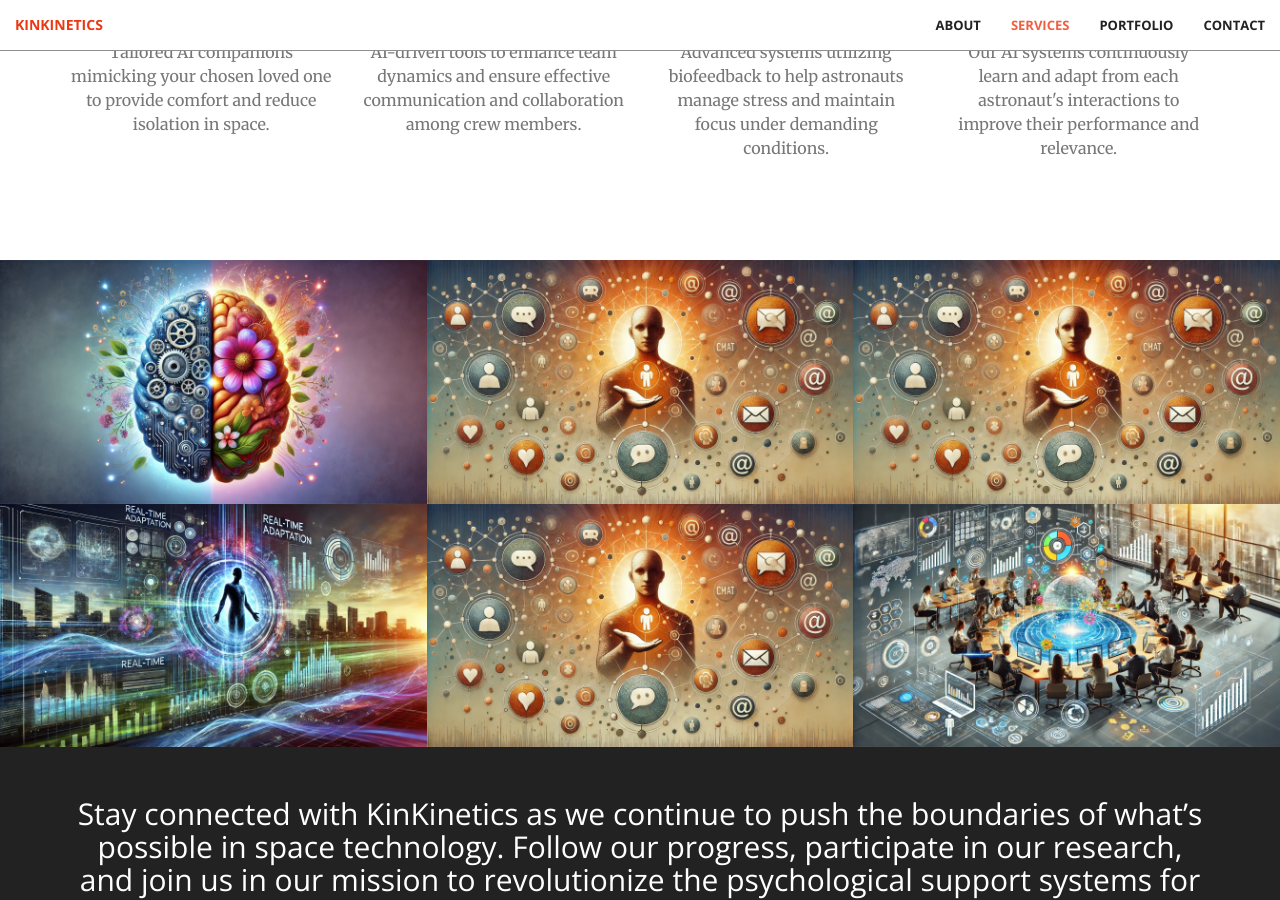
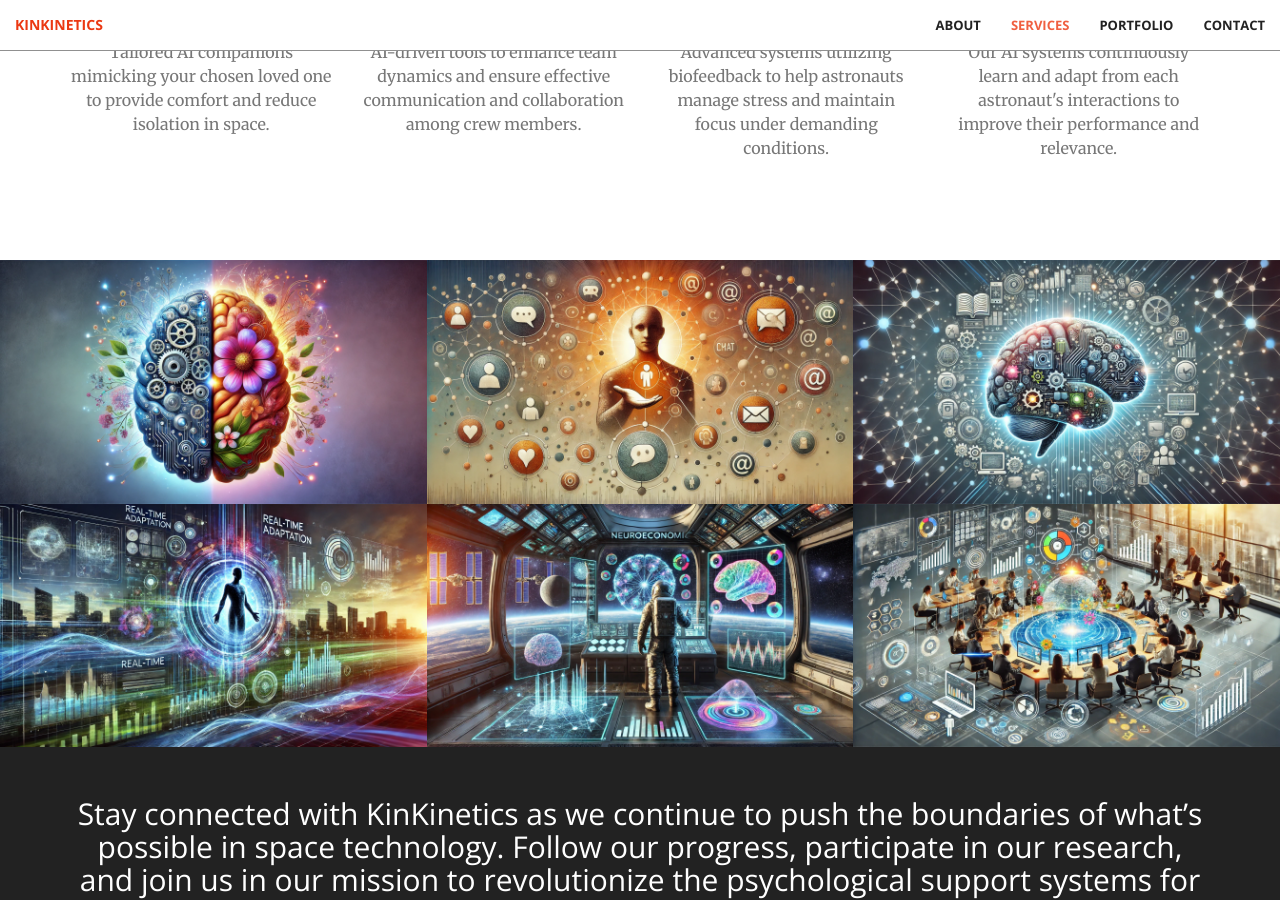
Before and after one commit to ramdaskinkinetics/KavyaKinKineticsCopy1.github.io, a Jekyll site: the page built from index.html, in a window 1280 px wide and 900 px high, scrolled down 1829 px. Built offline with Jekyll 4.4.1, drawn with Linux system fonts in a browser that asks for light colours.

Commit message:
Assign unique images to each portfolio item

```diff
--- a/_includes/portfolio.html
+++ b/_includes/portfolio.html
@@ -33,7 +33,7 @@
             </div>
             <div class="col-lg-4 col-sm-6">
                 <a href="{{ site.baseurl }}/projects/Cognitive-support.html" class="portfolio-box">
-                   <img src="{{ site.baseurl }}/img/portfolio/2.jpg" class="img-responsive" alt="">
+                   <img src="{{ site.baseurl }}/img/portfolio/3.jpg" class="img-responsive" alt="">
                     <div class="portfolio-box-caption">
                         <div class="portfolio-box-caption-content">
                             <div class="project-category text-faded">
@@ -63,7 +63,7 @@
             </div>
             <div class="col-lg-4 col-sm-6">
                 <a href="{{ site.baseurl }}/projects/N-LDSM.html" class="portfolio-box">
-                   <img src="{{ site.baseurl }}/img/portfolio/2.jpg" class="img-responsive" alt="">
+                   <img src="{{ site.baseurl }}/img/portfolio/5.jpg" class="img-responsive" alt="">
                     <div class="portfolio-box-caption">
                         <div class="portfolio-box-caption-content">
                             <div class="project-category text-faded">
```
